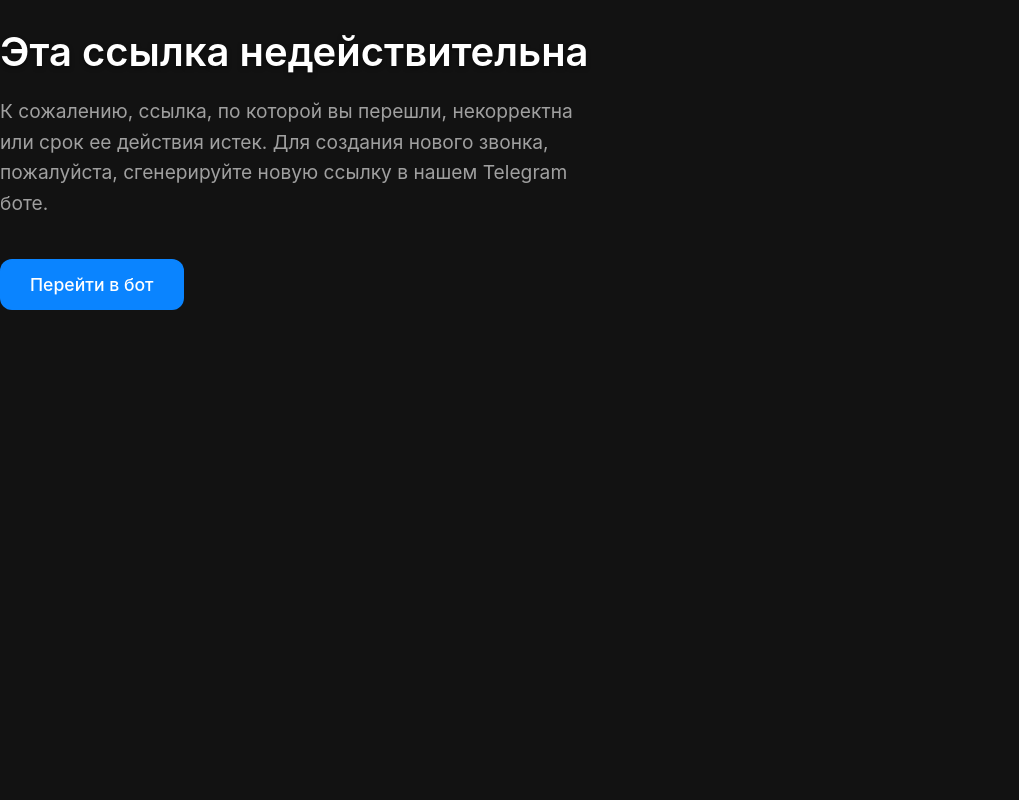
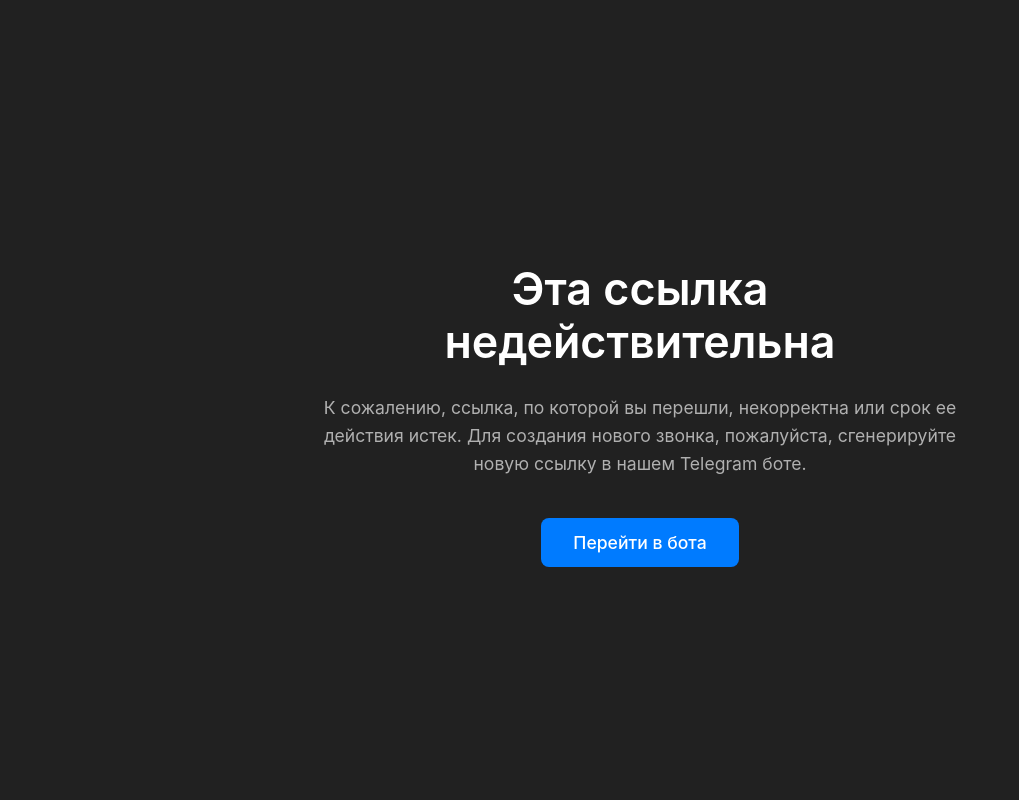
Before and after one commit to alexsmy/bot_29, a FastAPI app: template templates/invalid_link.html in a window 1280 px wide. Shown: the whole page, without its empty margins (0-1019 px from the left). Run offline with FastAPI, Linux system fonts and the light colour scheme; the template is opened without the code that fills it: most values are stand-ins (such as "Sample title", 1, 10 or a date in 2020); parts of the project's set-up code (start-up, migrations or seed data) failed here and were passed over.

Commit message:
css main

```diff
--- a/main.py
+++ b/main.py
@@ -7,11 +7,9 @@ import json
 import glob
 from datetime import datetime, timedelta, date, timezone
 from typing import Dict, Any, Optional, List
-
 from fastapi import FastAPI, WebSocket, WebSocketDisconnect, Request, HTTPException, Depends, status
 from fastapi.responses import HTMLResponse, Response, FileResponse, PlainTextResponse
 from fastapi.exception_handlers import http_exception_handler
-
 from fastapi.staticfiles import StaticFiles
 from fastapi.templating import Jinja2Templates
 from pydantic import BaseModel
@@ -43,11 +41,8 @@ app = FastAPI()
 app.mount("/static", StaticFiles(directory="static"), name="static")
 templates = Jinja2Templates(directory="templates")
 
-
-
 @app.exception_handler(HTTPException)
 async def custom_http_exception_handler(request: Request, exc: HTTPException):
-
     if exc.status_code in [status.HTTP_404_NOT_FOUND, status.HTTP_403_FORBIDDEN]:
         logger.warning(f"Перехвачена ошибка {exc.status_code} для URL: {request.url}. Показываем invalid_link.html.")
         bot_username = os.environ.get("BOT_USERNAME", "")
@@ -56,9 +51,7 @@ async def custom_http_exception_handler(request: Request, exc: HTTPException):
             {"request": request, "bot_username": bot_username},
             status_code=exc.status_code
         )
-
     return await http_exception_handler(request, exc)
-
 
 class ClientLog(BaseModel):
     user_id: str
@@ -315,7 +308,6 @@ async def get_ice_servers_endpoint():
 async def get_call_page(request: Request, room_id: str):
     room = await manager.get_or_restore_room(room_id)
     if not room:
-
         raise HTTPException(status_code=status.HTTP_404_NOT_FOUND, detail="Room not found")
     bot_username = os.environ.get("BOT_USERNAME", "")
     return templates.TemplateResponse("call.html", {"request": request, "bot_username": bot_username})
@@ -432,10 +424,8 @@ async def websocket_endpoint_private(websocket: WebSocket, room_id: str):
         logger.warning(f"Connection attempt to full room {room_id} was rejected.")
 
 
-
 async def verify_admin_token(token: str):
     if not await database.is_admin_token_valid(token):
-
         raise HTTPException(status_code=status.HTTP_403_FORBIDDEN, detail="Invalid or expired token")
     return token
 
@@ -619,3 +609,13 @@ async def clear_database(token: str = Depends(verify_admin_token)):
     except Exception as e:
         logger.error(f"Ошибка при очистке базы данных: {e}")
         raise HTTPException(status_code=500, detail=f"Database clearing failed: {e}")
+
+@app.get("/{full_path:path}", response_class=HTMLResponse, include_in_schema=False)
+async def catch_all_invalid_paths(request: Request, full_path: str):
+    logger.warning(f"Обработан невалидный путь (catch-all): /{full_path}")
+    bot_username = os.environ.get("BOT_USERNAME", "")
+    return templates.TemplateResponse(
+        "invalid_link.html",
+        {"request": request, "bot_username": bot_username},
+        status_code=status.HTTP_404_NOT_FOUND
+    )
--- a/static/css/landing.css
+++ b/static/css/landing.css
@@ -1,6 +1,6 @@
-* static/css/landing.css */
-/* (Стили для welcome.html и invalid_link.html) */
+/* static/css/landing.css */
 
+/* Убираем градиент и используем солидный темный фон, как в оригинале */
 .landing-container {
     display: flex;
     flex-direction: column;
@@ -9,46 +9,64 @@
     text-align: center;
     height: 100vh;
     padding: 20px;
-    background: linear-gradient(135deg, #232526 0%, #414345 100%);
-    color: var(--text-primary);
+    background-color: #212121; /* Темно-серый фон */
+    color: #ffffff;
 }
+
 .landing-content {
-    max-width: 600px;
+    max-width: 650px;
 }
+
+/* Увеличиваем заголовок и делаем его более читаемым */
 .landing-title {
-    font-size: 2.5rem;
+    font-size: 2.8rem;
     font-weight: 600;
-    margin-bottom: 20px;
-    color: #ffffff;
-    text-shadow: 0 2px 4px rgba(0,0,0,0.5);
+    margin-bottom: 24px;
+    line-height: 1.2;
 }
+
+/* Делаем текст-описание светлее для контраста */
 .landing-text {
-    font-size: 1.2rem;
-    color: var(--text-secondary);
+    font-size: 1.1rem;
+    color: #b0b0b0; /* Светло-серый */
     margin-bottom: 40px;
     line-height: 1.6;
 }
+
+/* Стилизуем кнопку, чтобы она была заметной и привлекательной */
 .landing-button {
     display: inline-block;
-    padding: 15px 30px;
+    padding: 14px 32px;
     font-size: 1.1rem;
     font-weight: 500;
     color: #fff;
-    background-color: var(--accent-blue);
+    background-color: #007bff; /* Яркий синий */
     border: none;
-    border-radius: 12px;
+    border-radius: 8px; /* Менее скругленные углы */
     text-decoration: none;
-    transition: background-color 0.3s ease, transform 0.2s ease;
+    cursor: pointer;
+    transition: background-color 0.2s ease, transform 0.15s ease;
 }
+
 .landing-button:hover {
-    background-color: var(--accent-blue-dark);
+    background-color: #0056b3; /* Более темный синий при наведении */
     transform: translateY(-2px);
 }
+
+.landing-button:active {
+    transform: translateY(0);
+}
+
+/* Адаптация для мобильных устройств */
 @media (max-width: 600px) {
     .landing-title {
-        font-size: 2rem;
+        font-size: 2.2rem;
     }
     .landing-text {
         font-size: 1rem;
     }
+    .landing-button {
+        padding: 12px 28px;
+        font-size: 1rem;
+    }
 }
--- a/templates/invalid_link.html
+++ b/templates/invalid_link.html
@@ -1,3 +1,5 @@
+<!-- templates/invalid_link.html -->
+
 <!DOCTYPE html>
 <html lang="ru">
 <head>
@@ -15,7 +17,7 @@
                 К сожалению, ссылка, по которой вы перешли, некорректна или срок ее действия истек. Для создания нового звонка, пожалуйста, сгенерируйте новую ссылку в нашем Telegram боте.
             </p>
             {% if bot_username %}
-            <a href="https://t.me/{{ bot_username }}" target="_blank" class="landing-button">Перейти в бот</a>
+            <a href="https://t.me/{{ bot_username }}" target="_blank" class="landing-button">Перейти в бота</a>
             {% endif %}
         </div>
     </div>
--- a/templates/welcome.html
+++ b/templates/welcome.html
@@ -1,3 +1,5 @@
+<!-- templates/welcome.html -->
+
 <!DOCTYPE html>
 <html lang="ru">
 <head>
```
